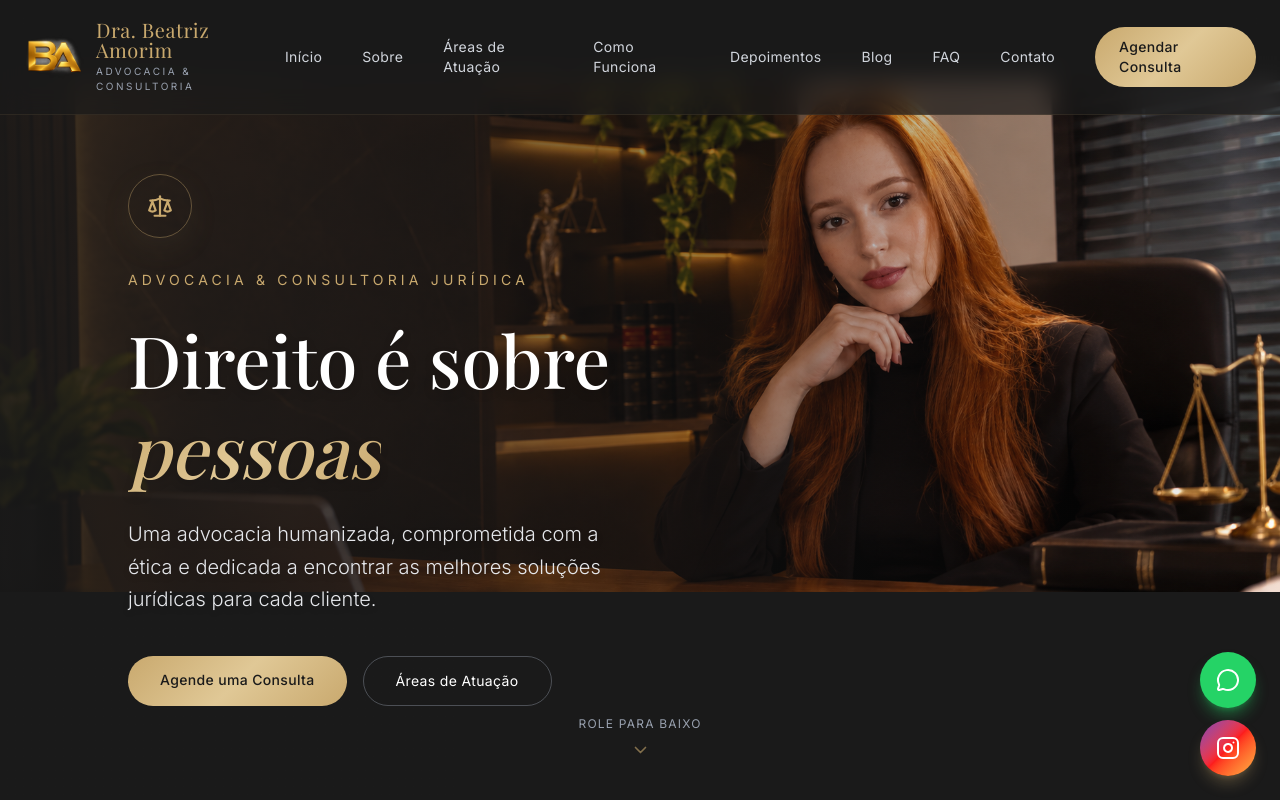
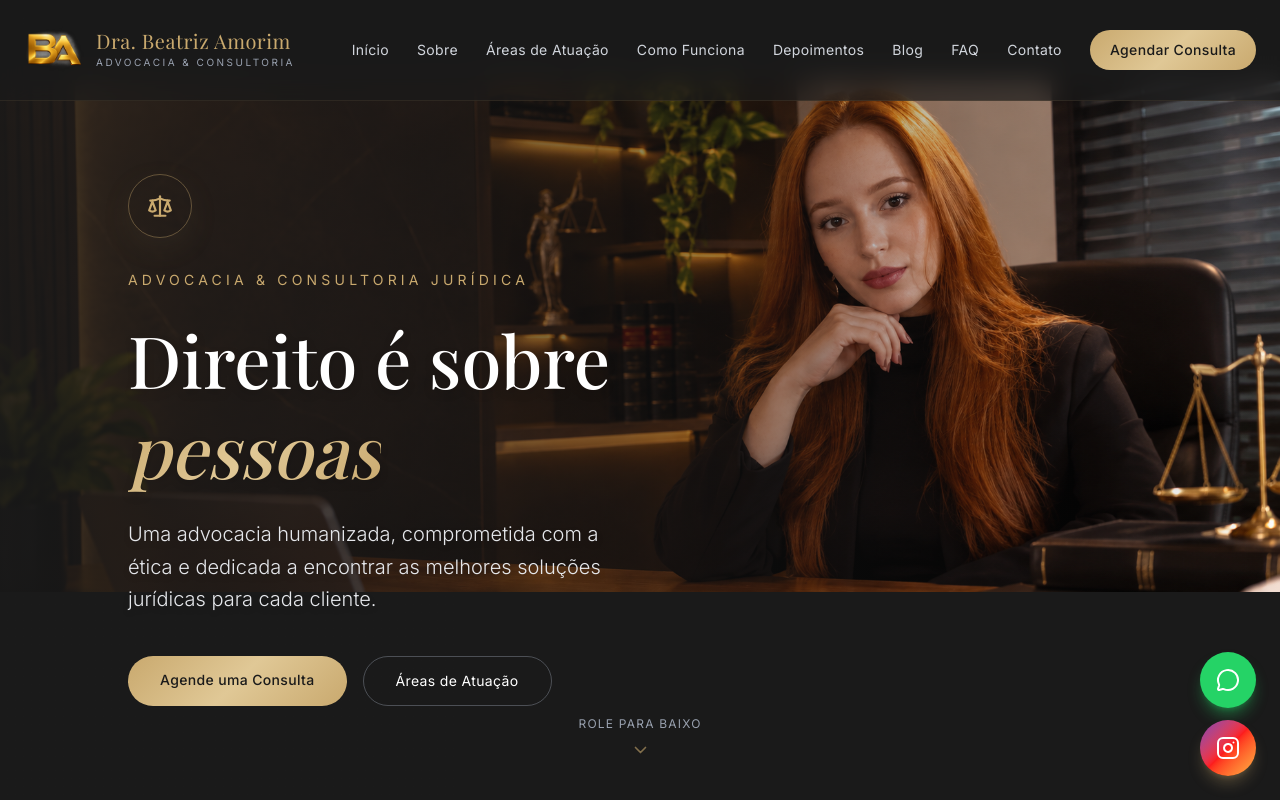
Before and after one commit to luizking30/sitebia, a React (Vite) app: page / in a window 1280 px wide. Shown: the top 800 px of the page. Built offline with nearby package versions, Linux system fonts and the light colour scheme; a web font is replaced by a local one.

Commit message:
Header: corrigir navbar quebrando em duas linhas - breakpoint lg, gaps menores, whitespace-nowrap

```diff
--- a/src/components/Header.tsx
+++ b/src/components/Header.tsx
@@ -44,19 +44,19 @@ function Header() {
         </a>
 
         {/* Desktop Nav */}
-        <nav className="hidden md:flex items-center gap-10">
+        <nav className="hidden lg:flex items-center gap-5 xl:gap-7">
           {navLinks.map((link) => (
             <a
               key={link.label}
               href={link.href}
-              className="nav-underline text-sm text-gray-300 hover:text-[#c9a96e] transition-colors duration-300 tracking-wide"
+              className="nav-underline text-xs xl:text-sm whitespace-nowrap text-gray-300 hover:text-[#c9a96e] transition-colors duration-300 tracking-wide"
             >
               {link.label}
             </a>
           ))}
           <a
             href="#contato"
-            className="bg-gradient-gold text-[#1a1a1a] rounded-full px-6 py-2.5 text-sm tracking-wide font-medium hover:shadow-gold-lg transition-all duration-300"
+            className="bg-gradient-gold text-[#1a1a1a] rounded-full px-5 py-2.5 text-xs xl:text-sm whitespace-nowrap tracking-wide font-medium hover:shadow-gold-lg transition-all duration-300"
           >
             Agendar Consulta
           </a>
@@ -64,7 +64,7 @@ function Header() {
 
         {/* Mobile Menu Button */}
         <button
-          className="md:hidden text-[#c9a96e]"
+          className="lg:hidden text-[#c9a96e]"
           onClick={() => setMenuOpen(!menuOpen)}
           aria-label="Menu"
         >
@@ -74,7 +74,7 @@ function Header() {
 
       {/* Mobile Nav */}
       {menuOpen && (
-        <nav className="md:hidden glass absolute top-full left-0 right-0 flex flex-col items-center gap-6 py-8 border-t border-[#c9a96e]/20 animate-fade-in">
+        <nav className="lg:hidden glass absolute top-full left-0 right-0 flex flex-col items-center gap-6 py-8 border-t border-[#c9a96e]/20 animate-fade-in">
           {navLinks.map((link) => (
             <a
               key={link.label}
```
